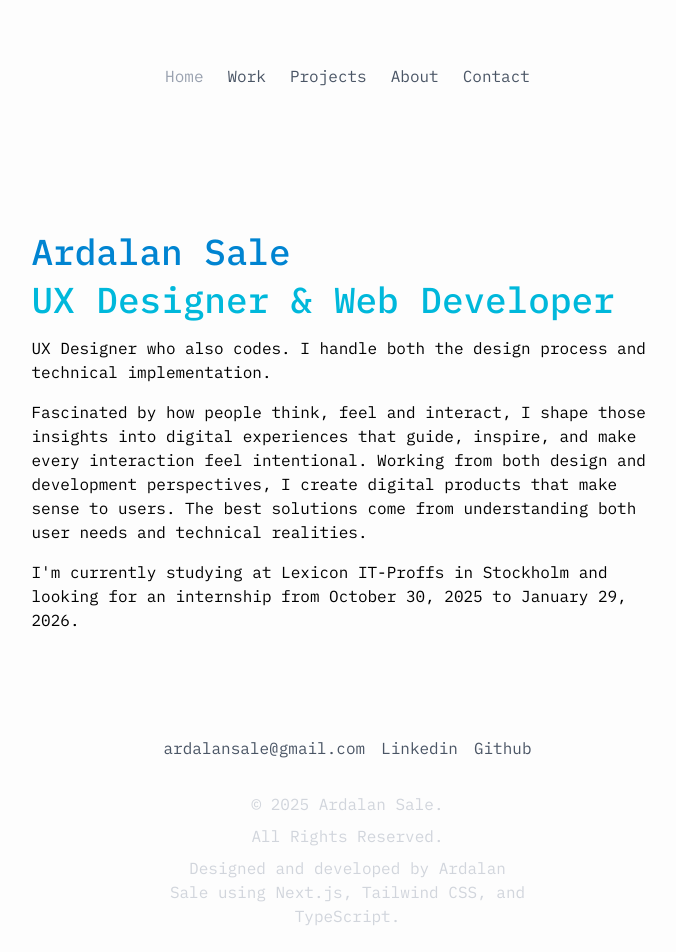
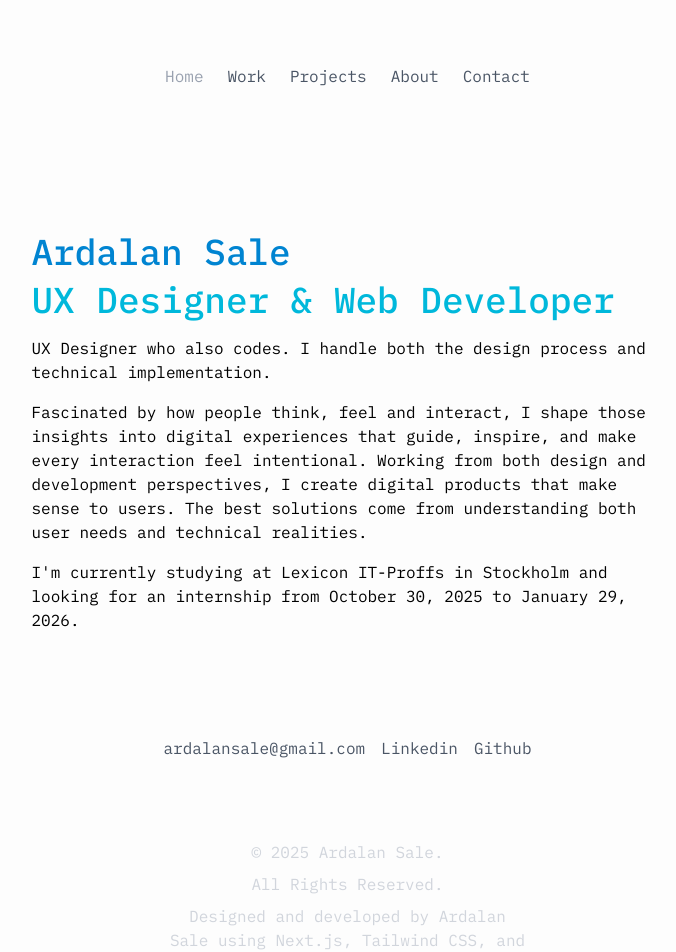
Before and after one commit to ardalansale/portfolio-ardalansale, a Next.js app: page / in a window 1280 px wide. Shown: the top 952 px of the page, without its empty margins (285-961 px from the left). Built offline with nearby package versions, Linux system fonts and the light colour scheme.

Commit message:
Mindre styling på Footer

```diff
--- a/components/Footer.tsx
+++ b/components/Footer.tsx
@@ -6,7 +6,7 @@ export default function Footer() {
     ];
 
     return (
-        <div className='flex flex-col gap-8 max-w-90 mx-auto justify-center items-center mt-20 mb-30'>
+        <div className='flex flex-col gap-20 max-w-90 mx-auto justify-center items-center mt-20 mb-30'>
             <nav>
                 <ul className='flex flex-col lg:flex-row items-center gap-4 nav-link'>
                 {links.map((link) => (
```
